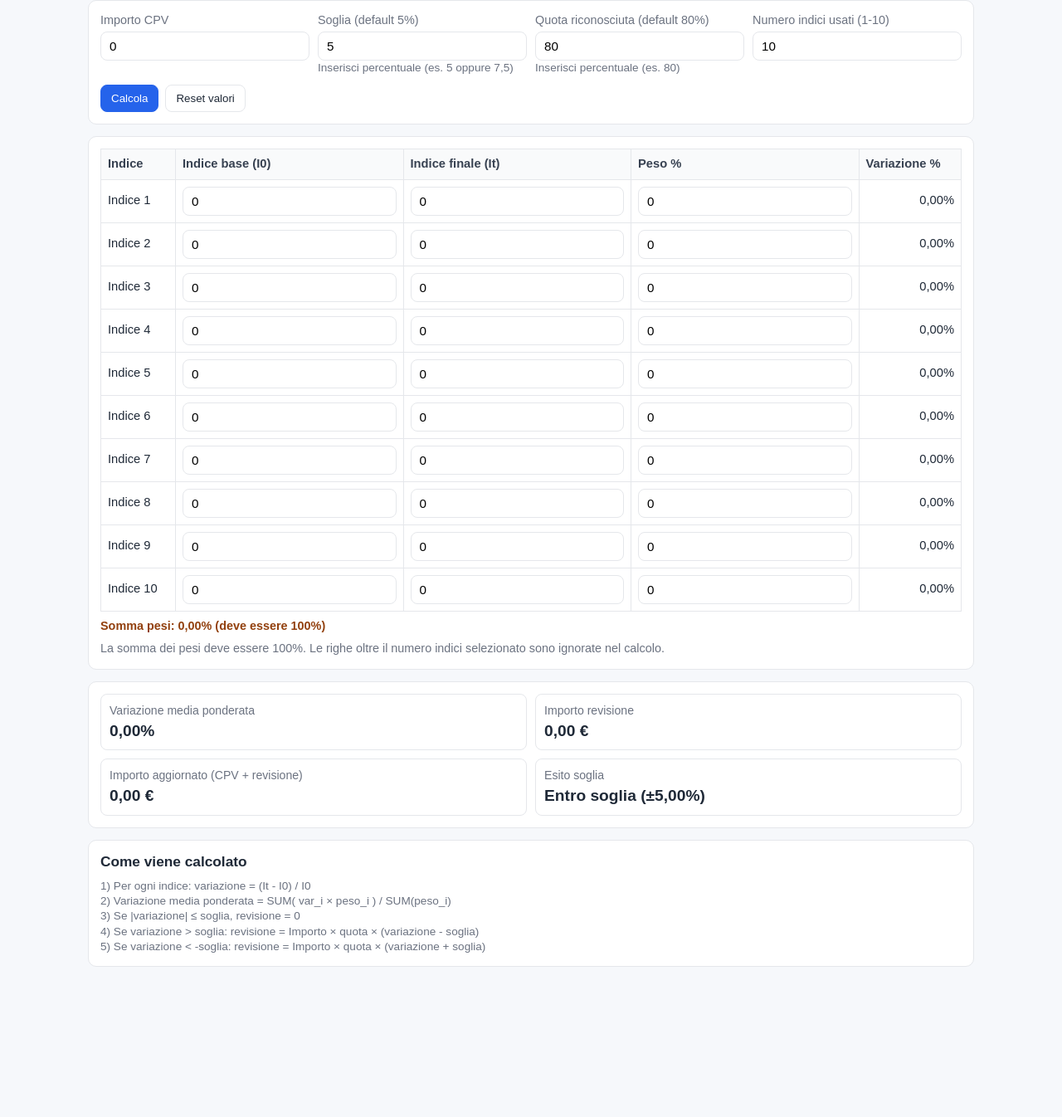
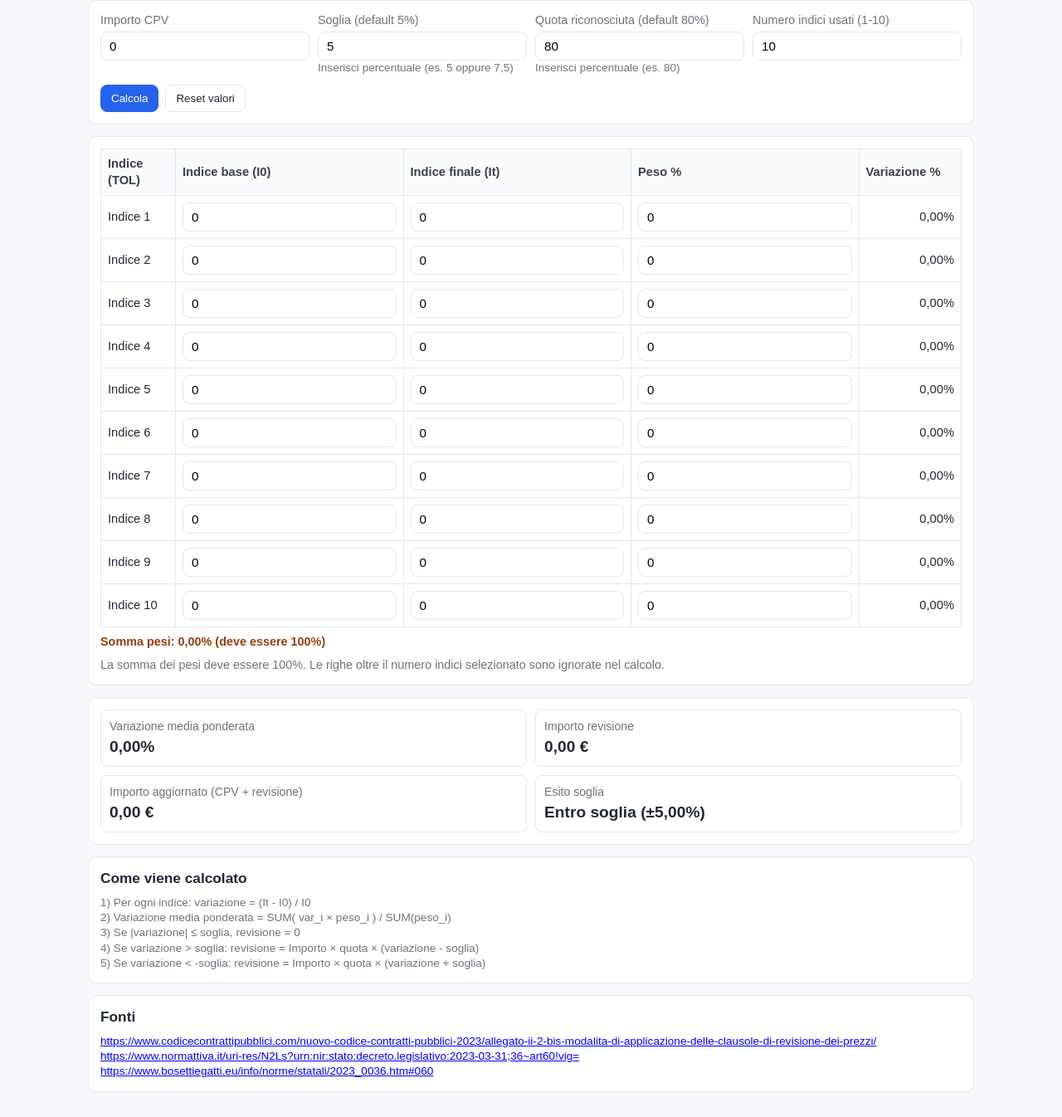
Before and after one commit to alex1976/RevisionePrezzi, a plain HTML site: page index.html in a window 1280 px wide. Shown: the part 102-1448 px from the top of the page at 83% size. Before the commit the page ends 1329 px from the top, so only its background shows below. Drawn offline with Linux system fonts and the light colour scheme.

Commit message:
Update index.html
Update page

```diff
--- a/index.html
+++ b/index.html
@@ -191,7 +191,7 @@
       <table id="indicesTable">
         <thead>
           <tr>
-            <th style="width: 90px;">Indice</th>
+            <th style="width: 90px;">Indice (TOL)</th>
             <th>Indice base (I0)</th>
             <th>Indice finale (It)</th>
             <th>Peso %</th>
@@ -230,6 +230,13 @@
       <div class="small">3) Se |variazione| ≤ soglia, revisione = 0</div>
       <div class="small">4) Se variazione &gt; soglia: revisione = Importo × quota × (variazione - soglia)</div>
       <div class="small">5) Se variazione &lt; -soglia: revisione = Importo × quota × (variazione + soglia)</div>
+    </section>
+
+    <section class="card">
+      <h2 style="margin:0 0 8px; font-size: 1.08rem;">Fonti</h2>
+      <div class="small"><a href="https://www.codicecontrattipubblici.com/nuovo-codice-contratti-pubblici-2023/allegato-ii-2-bis-modalita-di-applicazione-delle-clausole-di-revisione-dei-prezzi/" target="_blank" rel="noopener noreferrer">https://www.codicecontrattipubblici.com/nuovo-codice-contratti-pubblici-2023/allegato-ii-2-bis-modalita-di-applicazione-delle-clausole-di-revisione-dei-prezzi/</a></div>
+      <div class="small"><a href="https://www.normattiva.it/uri-res/N2Ls?urn:nir:stato:decreto.legislativo:2023-03-31;36~art60!vig=" target="_blank" rel="noopener noreferrer">https://www.normattiva.it/uri-res/N2Ls?urn:nir:stato:decreto.legislativo:2023-03-31;36~art60!vig=</a></div>
+      <div class="small"><a href="https://www.bosettiegatti.eu/info/norme/statali/2023_0036.htm#060" target="_blank" rel="noopener noreferrer">https://www.bosettiegatti.eu/info/norme/statali/2023_0036.htm#060</a></div>
     </section>
   </main>
 
```
